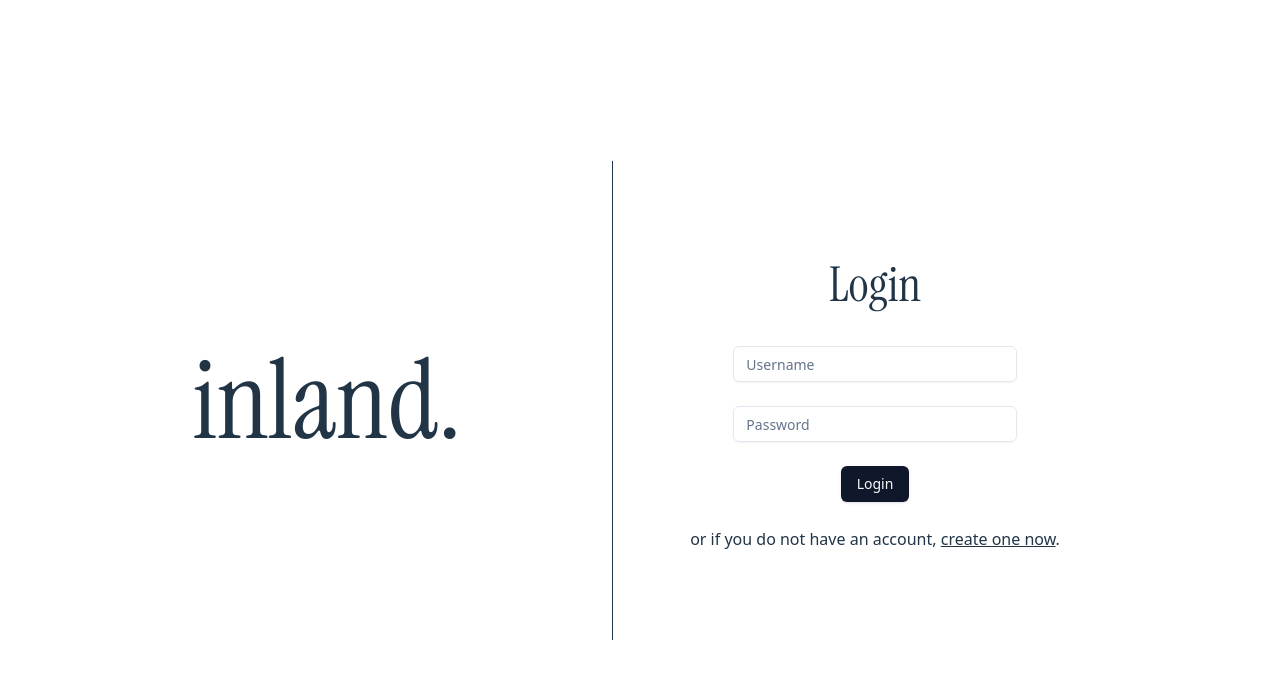
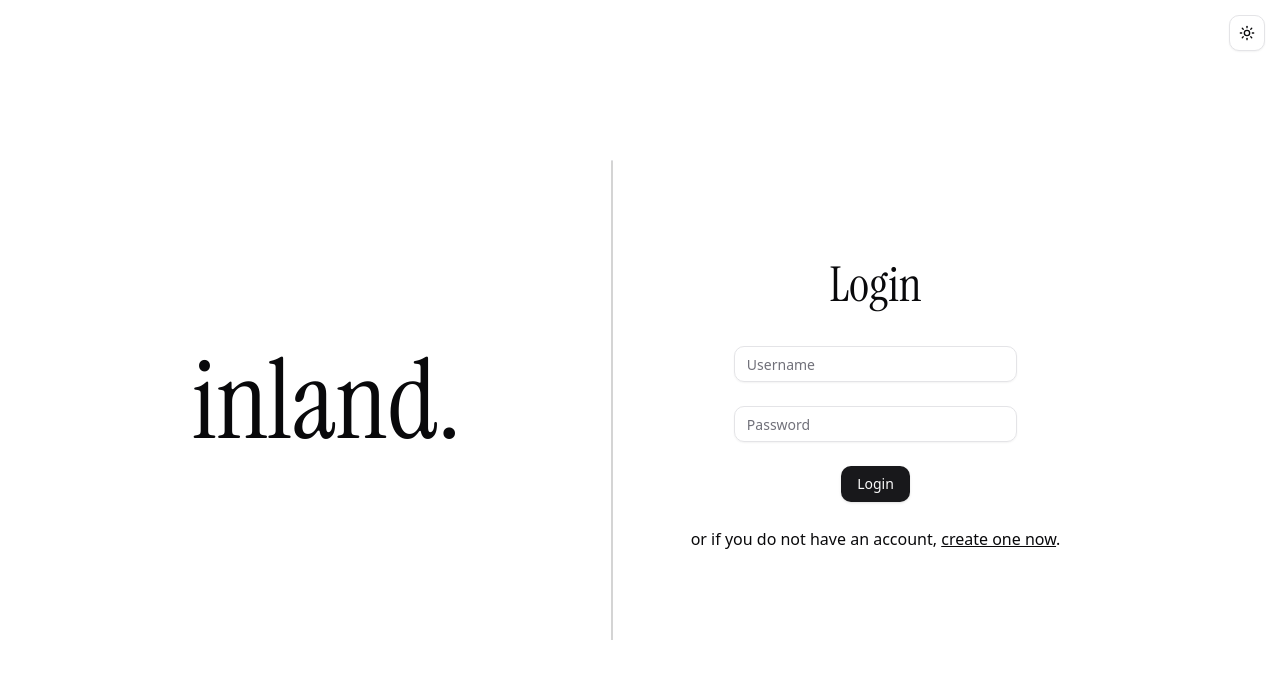
Before and after one commit to ali-eser/inland, a React (Vite) app in the folder web/: page / in a window 1280 px wide. Shown: the top 678 px of the page. Built offline with nearby package versions, Linux system fonts and the light colour scheme; no server answers.

Commit message:
Implement login and signup page

```diff
--- a/web/src/App.tsx
+++ b/web/src/App.tsx
@@ -1,9 +1,12 @@
-import UserForm from './components/Login'
+import Login from "./components/Login"
+import { ThemeProvider } from "@/components/theme-provider"
 
-const App  = () => {
+const App = () => {
   return (
     <>
-      <UserForm />
+      <ThemeProvider>
+        <Login />
+      </ThemeProvider>
     </>
   )
 }
--- a/web/src/components/Login.tsx
+++ b/web/src/components/Login.tsx
@@ -2,7 +2,9 @@ import { useState } from "react"
 import { zodResolver } from "@hookform/resolvers/zod"
 import { useForm } from "react-hook-form"
 import { z } from "zod"
+import userService from "@/services/userService"
 
+import { Alert, AlertDescription, AlertTitle } from "@/components/ui/alert"
 import { Input } from "@/components/ui/input"
 import { Button } from "@/components/ui/button"
 import {
@@ -12,6 +14,7 @@ import {
   FormItem,
   FormMessage,
 } from "@/components/ui/form"
+import { ModeToggle } from "./mode-toggle"
 
 
 const SignUpSchema = z.object({
@@ -35,10 +38,10 @@ const LoginSchema = z.object({
   password: z.string()
 });
 
-
-
 const Login = () => {
   const [isSignUp, setIsSignUp] = useState(false);
+  const [isError, setIsError] = useState(false);
+  const [errorMsg, setErrorMsg] = useState("");
 
   const signupForm = useForm<z.infer<typeof SignUpSchema>>({
     resolver: zodResolver(SignUpSchema),
@@ -58,20 +61,49 @@ const Login = () => {
     },
   })
 
-  const handleSignUp = async () => {
-    console.log()
+  const handleSignUp = async (data: object) => {
+    console.log(data);
+    const response: object = await userService.signUp(data);
+    if (Object.hasOwn(response,'error')) {
+      setIsError(true);
+      setErrorMsg((response as { error: string }).error);
+      setTimeout(() => {
+        setIsError(false);
+        setErrorMsg("")
+      }, 5000);
+    }
   }
 
-  const handleLogin = async () => {
-    console.log()
+  const handleLogin = async (data: object) => {
+    console.log(data)
+    const response = await userService.login(data);
+    console.log(response);
+    if (Object.hasOwn(response,'error')) {
+      setIsError(true);
+      setErrorMsg((response as { error: string }).error);
+      setTimeout(() => {
+        setIsError(false);
+        setErrorMsg("")
+      }, 5000);
+    }
   }
 
   return (
+    <>
+      {isError && (
+        <Alert variant="destructive" className="alert">
+          <AlertTitle>Error!</AlertTitle>
+          <AlertDescription>
+            {errorMsg}
+          </AlertDescription>
+        </Alert>
+      )}
+      <div style={{ display: "flex" }}>
       <div id="user-screen">
         <h1 id="splash">inland.</h1>
         <hr />
         {isSignUp === true && (
-        <section id="login-or-signup-form">
+          <section className="login-or-signup-form">
             <p className="form-title">Sign up</p>
             <Form {...signupForm}>
               <form onSubmit={signupForm.handleSubmit(handleSignUp)} className="w-2/3 space-y-6">
@@ -105,7 +137,7 @@ const Login = () => {
                   render={({ field }) => (
                     <FormItem>
                       <FormControl>
-                      <Input type="password" minLength={8} placeholder="Password, 8 characters minimum." {...field} />
+                        <Input type="password" minLength={8} placeholder="Password, min 8 characters" {...field} />
                       </FormControl>
                       <FormMessage />
                     </FormItem>
@@ -131,7 +163,7 @@ const Login = () => {
           </section>
         )}
         {isSignUp === false && (
-        <section id="login-or-signup-form">
+          <section className="login-or-signup-form">
             <p className="form-title">Login</p>
             <Form {...loginForm}>
               <form onSubmit={loginForm.handleSubmit(handleLogin)} className="w-2/3 space-y-6">
@@ -166,6 +198,12 @@ const Login = () => {
           </section>
         )}
       </div>
+      <section style={{ padding: "15px", position: "absolute", right: "0px" }}>
+        <ModeToggle />
+      </section>
+    </div>
+      </>
+
   )
 }
 
--- a/web/src/index.css
+++ b/web/src/index.css
@@ -2,9 +2,12 @@
 @tailwind components;
 @tailwind utilities;
 
-body {
-  color: #d4d4d4;
-  background-color: #1f1f1f;
+.alert {
+  width: 300px;
+  position: absolute;
+  top: 15px;
+  left: 50%;
+  transform: translate(-50%);
 }
 
 #user-screen {
@@ -17,12 +20,12 @@ body {
 }
 
 #user-screen > hr {
-  width: 1px;
+  width: 2px;
   height: 60vh;
   background-color: #d4d4d4;
 }
 
-#login-or-signup-form {
+.login-or-signup-form {
   display: flex;
   text-align: center;
   flex-direction: column;
@@ -53,67 +56,55 @@ body {
   cursor: pointer;
 }
 
-@media (prefers-color-scheme: light) {
-  body {
-    color: #213547;
-    background-color: #ffffff;
-  }
-  #user-screen > hr {
-    background-color: #213547;
-  }
-  a:hover {
-    color: #747bff;
-  }
-}
-
 @layer base {
   :root {
     --background: 0 0% 100%;
-    --foreground: 222.2 84% 4.9%;
+    --foreground: 240 10% 3.9%;
     --card: 0 0% 100%;
-    --card-foreground: 222.2 84% 4.9%;
+    --card-foreground: 240 10% 3.9%;
     --popover: 0 0% 100%;
-    --popover-foreground: 222.2 84% 4.9%;
-    --primary: 222.2 47.4% 11.2%;
-    --primary-foreground: 210 40% 98%;
-    --secondary: 210 40% 96.1%;
-    --secondary-foreground: 222.2 47.4% 11.2%;
-    --muted: 210 40% 96.1%;
-    --muted-foreground: 215.4 16.3% 46.9%;
-    --accent: 210 40% 96.1%;
-    --accent-foreground: 222.2 47.4% 11.2%;
+    --popover-foreground: 240 10% 3.9%;
+    --primary: 240 5.9% 10%;
+    --primary-foreground: 0 0% 98%;
+    --secondary: 240 4.8% 95.9%;
+    --secondary-foreground: 240 5.9% 10%;
+    --muted: 240 4.8% 95.9%;
+    --muted-foreground: 240 3.8% 46.1%;
+    --accent: 240 4.8% 95.9%;
+    --accent-foreground: 240 5.9% 10%;
     --destructive: 0 84.2% 60.2%;
-    --destructive-foreground: 210 40% 98%;
-    --border: 214.3 31.8% 91.4%;
-    --input: 214.3 31.8% 91.4%;
-    --ring: 222.2 84% 4.9%;
+    --destructive-foreground: 0 0% 98%;
+    --border: 240 5.9% 90%;
+    --input: 240 5.9% 90%;
+    --ring: 240 5.9% 10%;
+    --radius: 0.75rem;
     --chart-1: 12 76% 61%;
     --chart-2: 173 58% 39%;
     --chart-3: 197 37% 24%;
     --chart-4: 43 74% 66%;
     --chart-5: 27 87% 67%;
-    --radius: 0.5rem;
   }
+
   .dark {
-    --background: 222.2 84% 4.9%;
-    --foreground: 210 40% 98%;
-    --card: 222.2 84% 4.9%;
-    --card-foreground: 210 40% 98%;
-    --popover: 222.2 84% 4.9%;
-    --popover-foreground: 210 40% 98%;
-    --primary: 210 40% 98%;
-    --primary-foreground: 222.2 47.4% 11.2%;
-    --secondary: 217.2 32.6% 17.5%;
-    --secondary-foreground: 210 40% 98%;
-    --muted: 217.2 32.6% 17.5%;
-    --muted-foreground: 215 20.2% 65.1%;
-    --accent: 217.2 32.6% 17.5%;
-    --accent-foreground: 210 40% 98%;
+    --background: 240 10% 3.9%;
+    --foreground: 0 0% 98%;
+    --card: 240 10% 3.9%;
+    --card-foreground: 0 0% 98%;
+    --popover: 240 10% 3.9%;
+    --popover-foreground: 0 0% 98%;
+    --primary: 0 0% 98%;
+    --primary-foreground: 240 5.9% 10%;
+    --secondary: 240 3.7% 15.9%;
+    --secondary-foreground: 0 0% 98%;
+    --muted: 240 3.7% 15.9%;
+    --muted-foreground: 240 5% 64.9%;
+    --accent: 240 3.7% 15.9%;
+    --accent-foreground: 0 0% 98%;
     --destructive: 0 62.8% 30.6%;
-    --destructive-foreground: 210 40% 98%;
-    --border: 217.2 32.6% 17.5%;
-    --input: 217.2 32.6% 17.5%;
-    --ring: 212.7 26.8% 83.9%;
+    --destructive-foreground: 0 0% 98%;
+    --border: 240 3.7% 15.9%;
+    --input: 240 3.7% 15.9%;
+    --ring: 240 4.9% 83.9%;
     --chart-1: 220 70% 50%;
     --chart-2: 160 60% 45%;
     --chart-3: 30 80% 55%;
```
Lines whose indentation alone changed are shown as unchanged.
